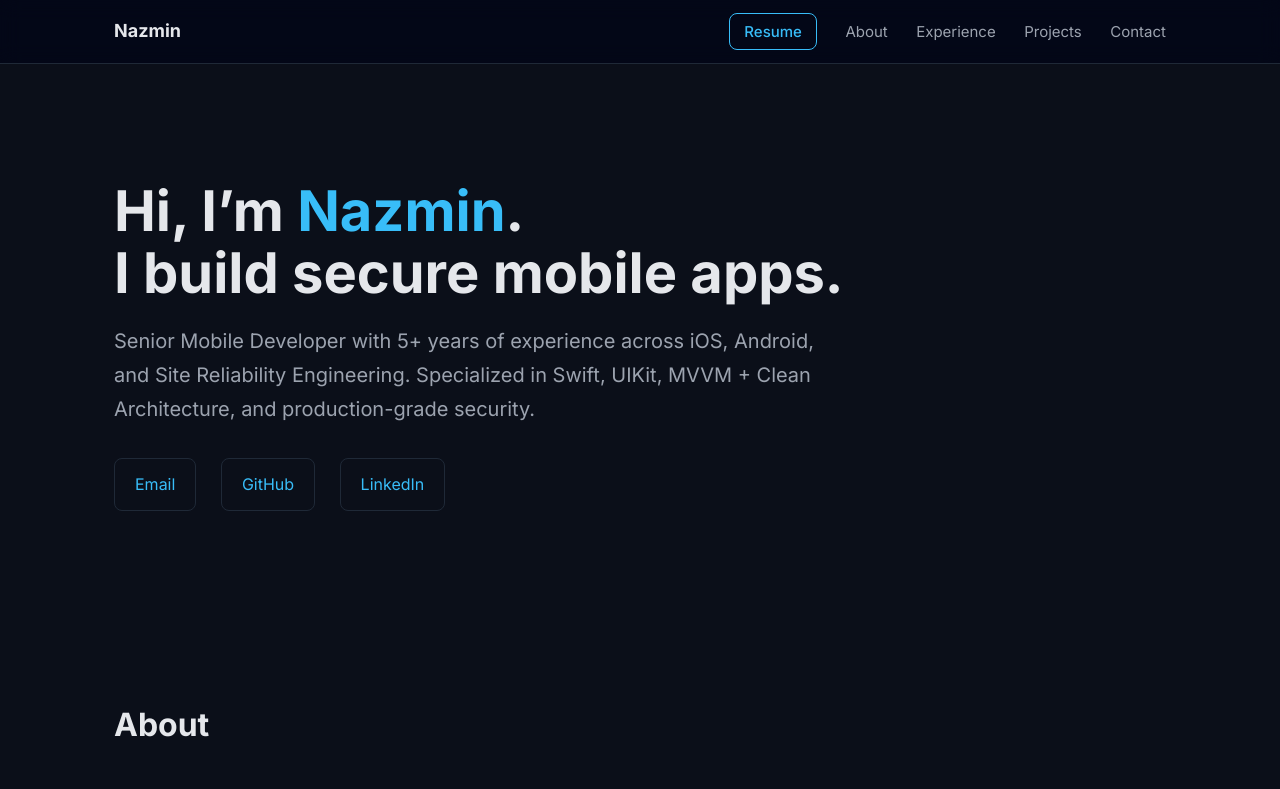
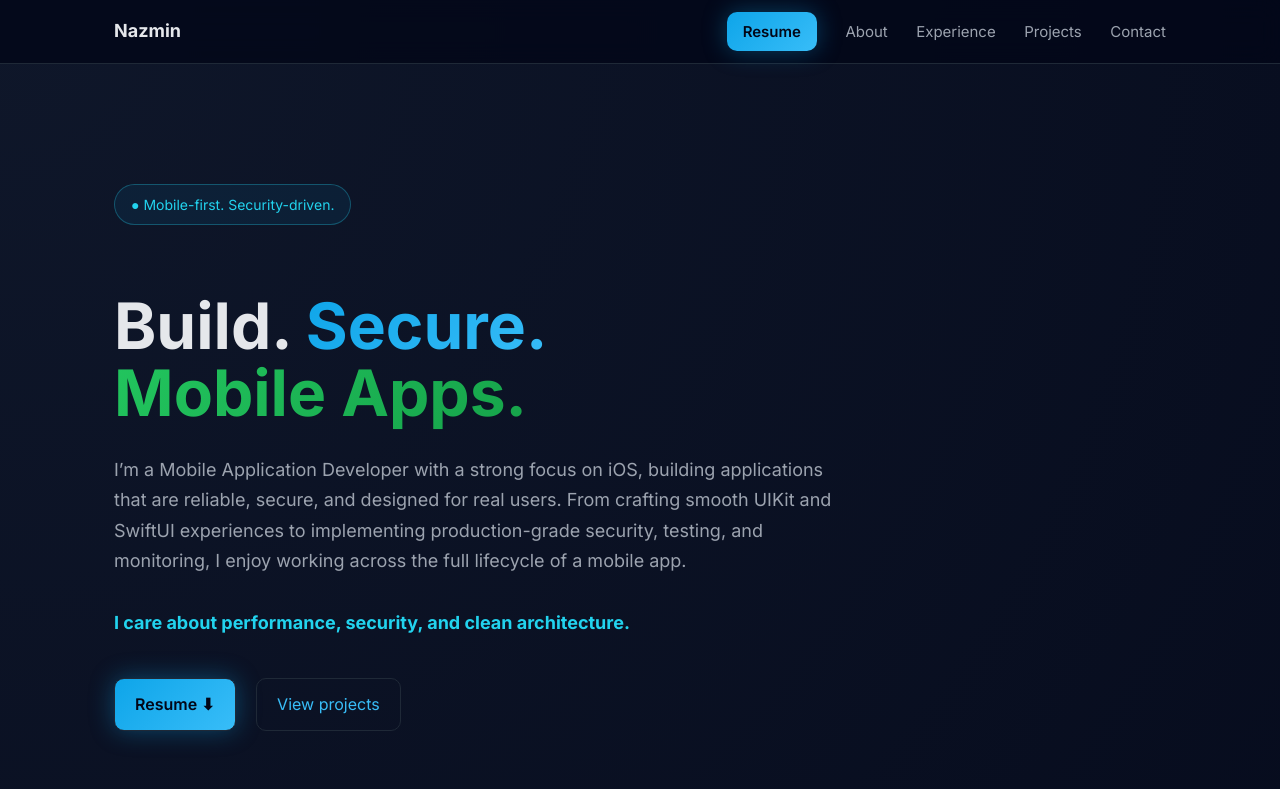
Before and after one commit to nazmin123/nazmin123.github.io, a plain HTML site: page index.html in a window 1280 px wide. Shown: the top 789 px of the page. Drawn offline with Linux system fonts and the light colour scheme.

Commit message:
UI enhancement

```diff
--- a/index.html
+++ b/index.html
@@ -11,7 +11,7 @@
     body {
       margin: 0;
       font-family: 'Inter', sans-serif;
-      background: #0b0f19;
+      background: radial-gradient(circle at top left, #0f172a, #020617 60%);
       color: #e5e7eb;
       line-height: 1.7;
     }
@@ -22,8 +22,8 @@
       position: sticky;
       top: 0;
       z-index: 1000;
-      background: rgba(2, 6, 23, 0.8);
-      backdrop-filter: blur(10px);
+      background: rgba(2, 6, 23, 0.75);
+      backdrop-filter: blur(12px);
       border-bottom: 1px solid #1f2937;
     }
     .nav-container {
@@ -44,43 +44,74 @@
     }
 
     .resume-btn {
-      padding: 8px 14px;
-      border: 1px solid #38bdf8;
-      border-radius: 8px;
-      color: #38bdf8 !important;
-      font-weight: 500;
+      padding: 10px 16px;
+      border-radius: 10px;
+      background: linear-gradient(135deg, #0ea5e9, #38bdf8);
+      color: #020617 !important;
+      font-weight: 600;
+      border: none;
+      box-shadow: 0 0 24px rgba(14,165,233,0.35);
     }
 
-    .resume-btn:hover { background: rgba(56, 189, 248, 0.1); }
-    .resume-btn::after { display: none; }
-
     /* Layout */
-    .container { max-width: 1100px; margin: auto; padding: 80px 24px; }
+    .container { max-width: 1100px; margin: auto; padding: 120px 24px; }
     section { margin-bottom: 120px; }
 
     /* Hero */
-    .hero h1 { font-size: 56px; line-height: 1.1; margin-bottom: 20px; }
-    .hero span { color: #38bdf8; }
-    .hero p { font-size: 20px; color: #9ca3af; max-width: 700px; }
-    .hero-links { margin-top: 32px; }
+    .badge {
+      display: inline-block;
+      padding: 8px 16px;
+      margin-bottom: 24px;
+      border-radius: 999px;
+      font-size: 14px;
+      color: #22d3ee;
+      border: 1px solid rgba(34,211,238,0.3);
+      background: rgba(14,165,233,0.08);
+    }
+
+    .hero h1 {
+      font-size: 64px;
+      line-height: 1.05;
+      margin-bottom: 28px;
+    }
+
+    .grad1 {
+      background: linear-gradient(135deg, #0ea5e9, #38bdf8);
+      -webkit-background-clip: text;
+      -webkit-text-fill-color: transparent;
+    }
+
+    .grad2 {
+      background: linear-gradient(135deg, #22c55e, #16a34a);
+      -webkit-background-clip: text;
+      -webkit-text-fill-color: transparent;
+    }
+
+    .hero p {
+      font-size: 18px;
+      color: #9ca3af;
+      max-width: 720px;
+    }
+
+    .hero-links { margin-top: 40px; }
     .hero-links a {
       display: inline-block;
-      margin-right: 20px;
+      margin-right: 16px;
       padding: 12px 20px;
-      border-radius: 8px;
+      border-radius: 10px;
       border: 1px solid #1f2937;
     }
 
     h2 { font-size: 32px; margin-bottom: 40px; }
 
-    /* Cards */
     .grid {
       display: grid;
       grid-template-columns: repeat(auto-fit, minmax(280px, 1fr));
       gap: 32px;
     }
+
     .card {
-      background: #020617;
+      background: rgba(2,6,23,0.9);
       border: 1px solid #1f2937;
       border-radius: 16px;
       padding: 24px;
@@ -93,19 +124,7 @@
       border: 1px solid #1f2937;
     }
 
-    .card h3 { margin-top: 0; }
     .card p { color: #9ca3af; }
-
-    /* Skills */
-    .skills span {
-      display: inline-block;
-      margin: 6px 8px 0 0;
-      padding: 6px 12px;
-      font-size: 14px;
-      border-radius: 999px;
-      background: #020617;
-      border: 1px solid #1f2937;
-    }
 
     footer {
       padding: 60px 24px;
@@ -115,7 +134,7 @@
     }
 
     @media (max-width: 768px) {
-      .hero h1 { font-size: 40px; }
+      .hero h1 { font-size: 42px; }
     }
   </style>
 </head>
@@ -135,16 +154,24 @@
   </nav>
 
   <div class="container hero">
-    <h1>Hi, I’m <span>Nazmin</span>.<br/>I build secure mobile apps.</h1>
+    <span class="badge">● Mobile-first. Security-driven.</span>
+    <h1>
+      Build. <span class="grad1">Secure.</span><br/>
+      <span class="grad2">Mobile Apps.</span>
+    </h1>
     <p>
-      Senior Mobile Developer with 5+ years of experience across iOS, Android, and Site Reliability Engineering.
-      Specialized in Swift, UIKit, MVVM + Clean Architecture, and production-grade security.
+      I’m a Mobile Application Developer with a strong focus on iOS, building applications that are
+      reliable, secure, and designed for real users. From crafting smooth UIKit and SwiftUI
+      experiences to implementing production-grade security, testing, and monitoring, I enjoy
+      working across the full lifecycle of a mobile app.
+      <br/><br/>
+      <strong style="color:#22d3ee">I care about performance, security, and clean architecture.</strong>
     </p>
     <div class="hero-links">
-      <a href="mailto:nazminparween23@gmail.com">Email</a>
-      <a href="https://github.com/nazmin123" target="_blank">GitHub</a>
-      <a href="https://www.linkedin.com/in/nazmin-parween-5887841ab/" target="_blank">LinkedIn</a>
+      <a class="resume-btn" href="resume.pdf" target="_blank">Resume ⬇</a>
+      <a href="#projects">View projects</a>
     </div>
+  </div>
   </div>
 
   <div class="container">
```
